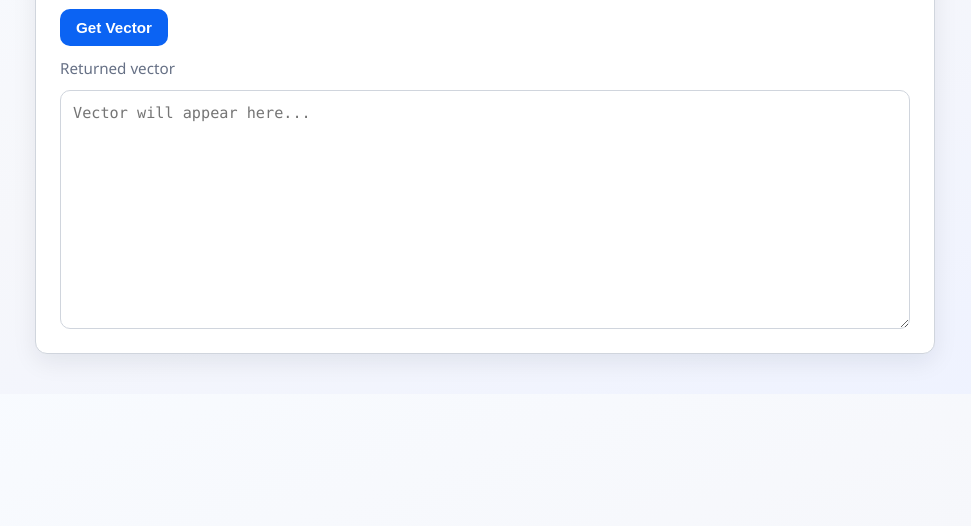
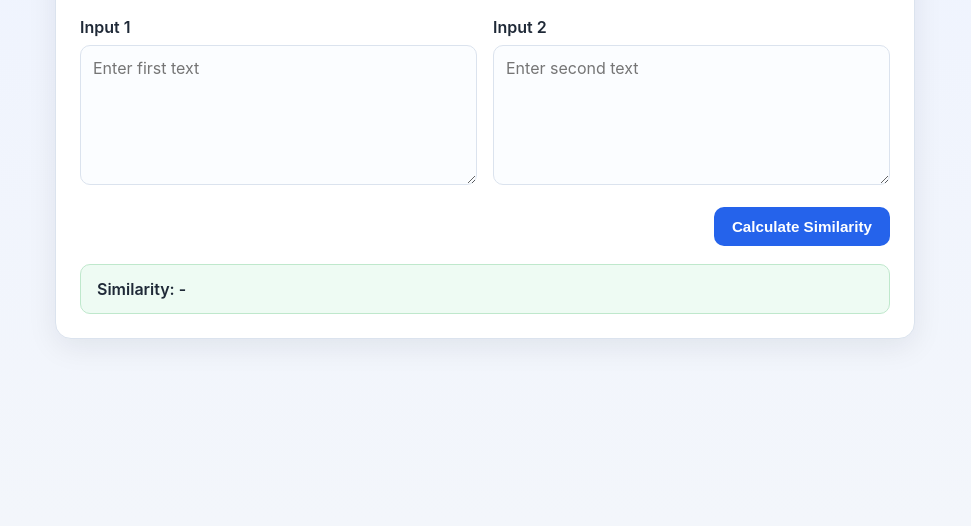
Before and after one commit to r4ynf4ll/vector-databases, a plain HTML site: page static/index.html in a window 1280 px wide. Shown: the part 274-800 px from the top of the page, without its empty margins (155-1126 px from the left). Drawn offline with Linux system fonts and the light colour scheme.

Commit message:
troubleshooting similarity

```diff
--- a/static/index.html
+++ b/static/index.html
@@ -1,24 +1,186 @@
 <!doctype html>
 <html lang="en">
 <head>
-	<meta charset="UTF-8" />
-	<meta name="viewport" content="width=device-width, initial-scale=1.0" />
-	<title>Embed Vector Demo</title>
-	<link rel="stylesheet" href="/style.css" />
+  <meta charset="UTF-8" />
+  <meta name="viewport" content="width=device-width, initial-scale=1.0" />
+  <title>Cosine Similarity</title>
+  <style>
+    :root {
+      --bg: #f3f6fb;
+      --card: #ffffff;
+      --text: #1f2937;
+      --muted: #6b7280;
+      --primary: #2563eb;
+      --primary-hover: #1d4ed8;
+      --border: #dbe3ee;
+      --ok-bg: #eefbf3;
+      --ok-border: #bfe8cc;
+      --err-bg: #fef2f2;
+      --err-border: #fecaca;
+    }
+
+    * { box-sizing: border-box; }
+
+    body {
+      margin: 0;
+      font-family: Inter, system-ui, -apple-system, Segoe UI, Roboto, Arial, sans-serif;
+      color: var(--text);
+      background: linear-gradient(180deg, #eef3ff 0%, var(--bg) 100%);
+      min-height: 100vh;
+      display: grid;
+      place-items: center;
+      padding: 24px;
+    }
+
+    .card {
+      width: min(860px, 100%);
+      background: var(--card);
+      border: 1px solid var(--border);
+      border-radius: 16px;
+      box-shadow: 0 8px 30px rgba(16, 24, 40, 0.08);
+      padding: 24px;
+    }
+
+    h1 {
+      margin: 0 0 6px;
+      font-size: clamp(1.4rem, 2vw, 1.9rem);
+    }
+
+    .subtitle {
+      margin: 0 0 22px;
+      color: var(--muted);
+      font-size: 0.98rem;
+    }
+
+    .grid {
+      display: grid;
+      gap: 16px;
+    }
+
+    @media (min-width: 860px) {
+      .grid {
+        grid-template-columns: 1fr 1fr;
+      }
+    }
+
+    .field label {
+      display: block;
+      margin-bottom: 8px;
+      font-weight: 600;
+    }
+
+    textarea {
+      width: 100%;
+      min-height: 140px;
+      border: 1px solid var(--border);
+      border-radius: 10px;
+      padding: 12px;
+      font: inherit;
+      resize: vertical;
+      background: #fbfdff;
+    }
+
+    textarea:focus {
+      outline: 2px solid #bfdbfe;
+      border-color: #93c5fd;
+    }
+
+    .actions {
+      margin-top: 18px;
+      display: flex;
+      justify-content: flex-end;
+    }
+
+    button {
+      border: 0;
+      border-radius: 10px;
+      background: var(--primary);
+      color: #fff;
+      font-weight: 600;
+      font-size: 0.95rem;
+      padding: 11px 18px;
+      cursor: pointer;
+    }
+
+    button:hover { background: var(--primary-hover); }
+    button:disabled { opacity: 0.65; cursor: not-allowed; }
+
+    .result {
+      margin-top: 18px;
+      padding: 14px 16px;
+      border-radius: 10px;
+      border: 1px solid var(--ok-border);
+      background: var(--ok-bg);
+      font-size: 1rem;
+      font-weight: 600;
+    }
+
+    .result.error {
+      border-color: var(--err-border);
+      background: var(--err-bg);
+    }
+  </style>
 </head>
 <body>
-	<main class="container">
-		<h1>Text to Vector</h1>
+  <main class="card">
+    <h1>Cosine Similarity</h1>
+    <p class="subtitle">Enter two texts and compare how similar they are.</p>
 
-		<label for="userInput">Input text</label>
-		<textarea id="userInput" rows="4" placeholder="Type text to embed..."></textarea>
+    <div class="grid">
+      <div class="field">
+        <label for="doc1">Input 1</label>
+        <textarea id="doc1" placeholder="Enter first text"></textarea>
+      </div>
 
-		<button id="embedBtn" type="button">Get Vector</button>
+      <div class="field">
+        <label for="doc2">Input 2</label>
+        <textarea id="doc2" placeholder="Enter second text"></textarea>
+      </div>
+    </div>
 
-		<label for="vectorOutput">Returned vector</label>
-		<textarea id="vectorOutput" rows="10" readonly placeholder="Vector will appear here..."></textarea>
-	</main>
+    <div class="actions">
+      <button id="calculateBtn">Calculate Similarity</button>
+    </div>
 
-	<script src="/script.js"></script>
+    <div class="result" id="similarity">Similarity: -</div>
+  </main>
+
+  <script>
+    const doc1El = document.getElementById("doc1");
+    const doc2El = document.getElementById("doc2");
+    const similarityEl = document.getElementById("similarity");
+    const buttonEl = document.getElementById("calculateBtn");
+
+    buttonEl.addEventListener("click", async () => {
+      const doc1 = doc1El.value.trim();
+      const doc2 = doc2El.value.trim();
+
+      similarityEl.classList.remove("error");
+
+      if (!doc1 || !doc2) {
+        similarityEl.textContent = "Similarity: please fill both inputs.";
+        similarityEl.classList.add("error");
+        return;
+      }
+
+      buttonEl.disabled = true;
+      similarityEl.textContent = "Similarity: calculating...";
+
+      try {
+        const url = `/cosine_similarity?v1=${encodeURIComponent(doc1)}&v2=${encodeURIComponent(doc2)}`;
+        const resp = await fetch(url, { method: "POST" });
+
+        if (!resp.ok) throw new Error("Request failed.");
+
+        const data = await resp.json();
+        similarityEl.textContent = `Similarity: ${Number(data.cosine_similarity).toFixed(6)}`;
+      } catch (err) {
+        similarityEl.textContent = `Similarity: error (${err.message})`;
+        similarityEl.classList.add("error");
+      } finally {
+        buttonEl.disabled = false;
+      }
+    });
+  </script>
 </body>
 </html>
```
Also changed, not shown: 1 other file.
